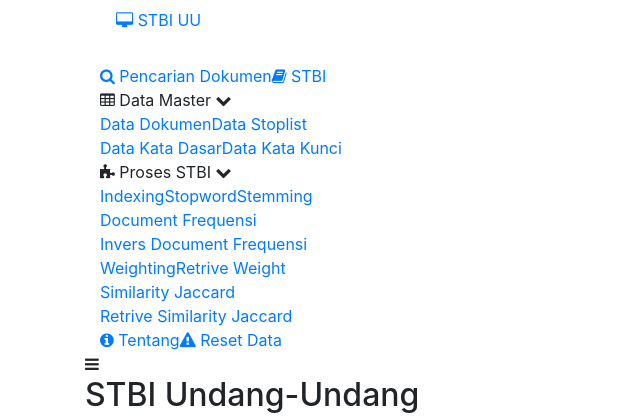
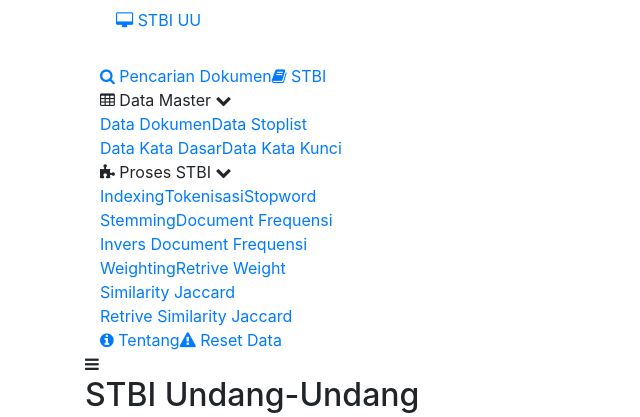
Before and after one commit to afandiwawa/stbiafandi, a PHP site: page /index.php in a window 1280 px wide. Shown: the top 417 px of the page, without its empty margins (0-640 px from the left). Run offline with PHP 8.4, Linux system fonts and the light colour scheme; some libraries are stand-ins or nearby versions.

Commit message:
Update menubar.php

```diff
--- a/tambahan/menubar.php
+++ b/tambahan/menubar.php
@@ -26,6 +26,7 @@
       <li><a><i class="fa fa-puzzle-piece"></i> Proses STBI <span class="fa fa-chevron-down"></span></a>
       <ul class="nav child_menu">
         <li><a href="index.php?link=hasilindex"> Indexing</a></li>
+        <li><a href="index.php?link=parsing">Tokenisasi</a></li>
         <li><a href="index.php?link=hasilstopword">Stopword</a></li>
         <li><a href="index.php?link=hasilstemming">Stemming</a></li>
         <li><a href="index.php?link=documentfreq">Document Frequensi</a></li>
```
